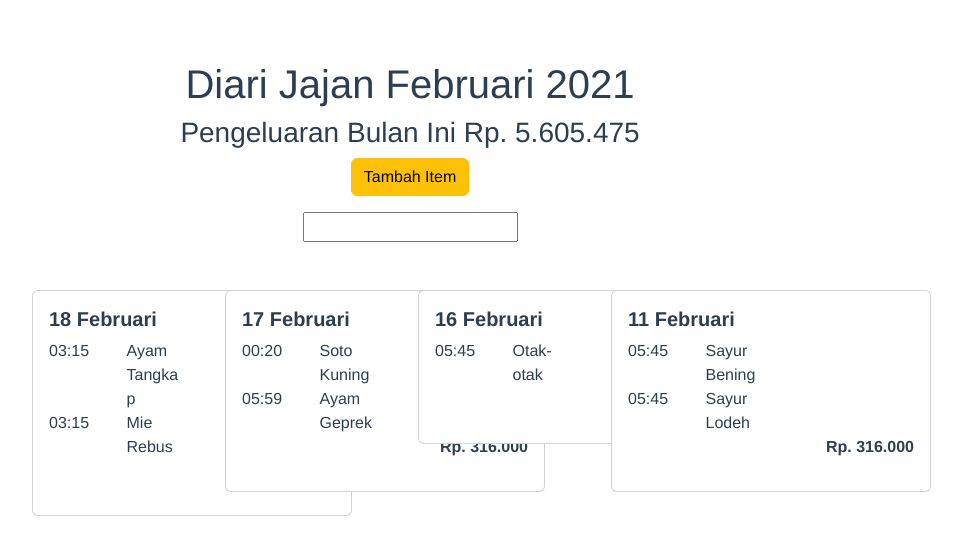
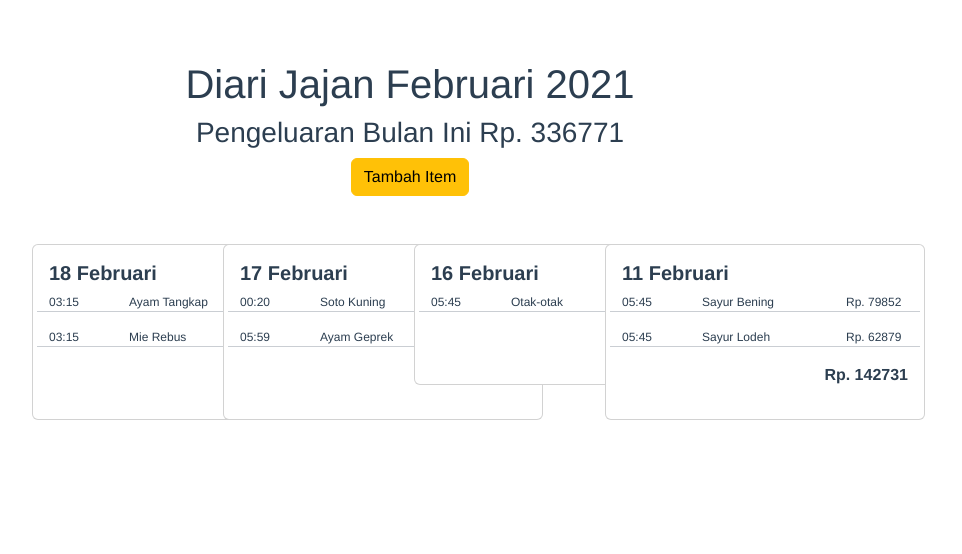
Before and after one commit to rizkybor/Diary-Jajan, a Vue app in the folder diary/: page /#/ in a window 1280 px wide. Shown: the top 554 px of the page, without its empty margins (230-1192 px from the left). Built offline with nearby package versions, Linux system fonts and the light colour scheme; data requests are answered from the project's data file.

Commit message:
checkpoint
dynamic value component
calculation by date
calculation subTotal

```diff
--- a/diary/src/components/CardDiary.vue
+++ b/diary/src/components/CardDiary.vue
@@ -21,6 +21,9 @@ export default {
   },
   mounted(){
 
+  },
+  methods:{
+
   }
 };
 </script>
--- a/diary/src/components/ListDiary.vue
+++ b/diary/src/components/ListDiary.vue
@@ -1,21 +1,43 @@
 <template>
-    <div>
-
-        <h5 class="card-title"><strong>{{ ListItem[0].tanggal.substring(0, 12) }}</strong></h5>
-                <listing v-for="(item, index) in ListItem" :list="item" :key="index"  />
-         <p class="text-end"><strong>Rp. 316.000</strong></p>
-
-    </div>
+  <div>
+    <h5 class="card-title">
+      <strong>{{ ListItem[0].tanggal.substring(0, 12) }}</strong>
+    </h5>
+    <listing v-for="(item, index) in ListItem" :list="item" :key="index" />
+    <p class="text-end"><strong>Rp. {{handleData(ListItem)}} </strong></p>
+  </div>
 </template>
 
 <script>
-import Listing from './Listing.vue';
+import { mapGetters } from "vuex";
+import Listing from "./Listing.vue";
 export default {
   components: { Listing },
-    props: ['ListItem'],
+  props: ["ListItem"],
+  computed: {
+    ...mapGetters(["currentListing"]),
+  },
+  mounted() {
+    this.handleData();
+  },
+  methods: {
+    handleData() {
+      const data = this.currentListing;
+      const totalByDate = Object.keys(data).reduce((acc, date) => {
+        acc[date] = data[date].reduce(
+          (total, item) => total + item.pengeluaraan,
+          0
+        );
+        return acc;
+      }, {});
+      const result = totalByDate[this.ListItem[0].tanggal]
+      const subTotalTemp = Object.values(totalByDate).reduce((acc, total) => acc + total, 0)
+      this.$store.dispatch('getCalc', subTotalTemp)
+
+      return result;
+    },
+  },
 };
 </script>
 
-<style lang="scss" scoped>
-
-</style>
+<style lang="scss" scoped></style>
--- a/diary/src/components/Listing.vue
+++ b/diary/src/components/Listing.vue
@@ -1,20 +1,19 @@
 <template>
     <div>
         <div class="row">
-            <div class="col-3">
-                <li class="list-group-item">{{ list.jam }}</li>
+            <div class="col-3" style="width: 5rem; font-size: 12px;">
+                    <li class="list-group-item">{{ list.jam }}</li>
+                </div>
+
+            <div class="col-3" style="width: 9rem; font-size: 12px;">
+                <li class="list-group-item">{{ list.nama }}</li>
             </div>
-            <div class="col-3">
-                <li class="list-group-item">{{ list.nama }}</li>
+            <div class="col-2" style="width: 5rem; font-size: 12px;">
+                <li class="list-group-item">Rp. {{  list.pengeluaraan }}</li>
 
             </div>
-            <div class="col-2">
-                <li class="list-group-item">{{  list.pengeluaran }}</li>
-
-            </div>
+            <hr />
         </div>
-        <ul class="list-group list-group-flush">
-            </ul>
     </div>
 </template>
 
--- a/diary/src/components/SampleDiary.vue
+++ /dev/null
@@ -1,45 +0,0 @@
-<template>
-    <div>
-        <ul>
-            <li v-for="(note, index) in notes" :key ="index">{{ note }}</li>
-          </ul>
-
-        <input type="text" v-model="title" @keypress.enter="save"/>
-  </div>
-    </template>
-
-  <script>
-  import { ref } from "vue"
-
-  export default {
-    setup(){
-      const notes = ref([]);
-      const title = ref("");
-
-      function save() {
-        notes.value.push(title.value);
-        title.value = ""
-      }
-      return {
-        notes,
-        title,
-        save
-      }
-    }
-
-    // async created() {
-    //   try {
-    //     const res = await axios.get(`http://localhost:3000/items`);
-
-    //     this.todos = res.data;
-    //     console.log(this.todos,'<< ')
-    //   } catch (e) {
-    //     console.error(e);
-    //   }
-    // }
-  };
-  </script>
-
-  <style lang="scss" scoped>
-
-  </style>
--- a/diary/src/store/index.js
+++ b/diary/src/store/index.js
@@ -2,14 +2,19 @@ import { createStore } from "vuex";
 
 const store = createStore({
     state:{
-        dataListing: []
+        dataListing: [],
+        subTotal: 0
     },
     getters:{
         currentListing: (state) => state.dataListing,
+        currentSubtotal: (state) => state.subTotal
     },
     mutations:{
         SET_DATA(state, payload){
             state.dataListing = payload
+        },
+        SET_SUBTOTAL(state, payload){
+            state.subTotal = payload
         }
     },
     actions:{
@@ -20,6 +25,10 @@ const store = createStore({
             return r;
            }, Object.create(null))
            store.commit("SET_DATA", result)
+        },
+        async getCalc(commit, payload){
+           store.commit("SET_SUBTOTAL", payload)
+
         }
     }
 })
--- a/diary/src/views/Home.vue
+++ b/diary/src/views/Home.vue
@@ -2,13 +2,11 @@
   <div>
     <div class="text-center mb-5">
       <h1>Diari Jajan Februari 2021</h1>
-      <h3>Pengeluaran Bulan Ini Rp. 5.605.475</h3>
-
+      <h3>Pengeluaran Bulan Ini Rp. {{ currentSubtotal }}</h3>
       <button type="button" class="btn btn-warning">Tambah Item</button>
-      <sample></sample>
     </div>
     <div class="container">
-      <div class="row row-cols-2 row-cols-lg-4 g-2 g-lg-3">
+      <div class="row row-cols-2 row-cols-lg-4 g-2 g-lg-2">
         <card-diary v-for="(item, index) in dataListing" :CardList="item" :key="index" />
       </div>
     </div>
@@ -17,19 +15,18 @@
 
 <script>
 import axios from 'axios';
-import sample from "@/components/SampleDiary.vue";
 import CardDiary from "@/components/CardDiary.vue";
-import { mapState } from 'vuex'
+import { mapState, mapGetters } from 'vuex'
 
 
 export default {
   name: "DiaryJajanHome",
   components: {
     CardDiary,
-    sample,
   },
   computed: {
     ...mapState(['dataListing']),
+    ...mapGetters(['currentSubtotal'])
   },
   data(){
     return{
@@ -38,7 +35,6 @@ export default {
   async created() {
     try {
       const res = await axios.get(`http://localhost:3000/items`)
-      // this.listing = res.data;
       this.$store.dispatch('getData', res.data)
     } catch(e) {
       console.error(e.error)
```
